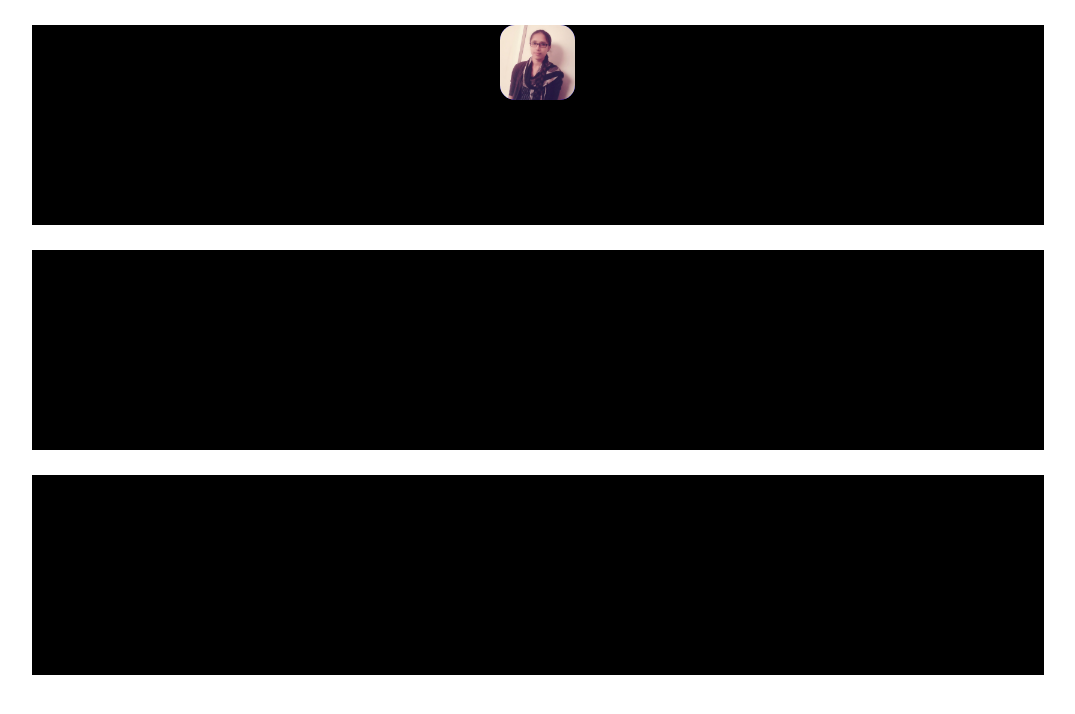
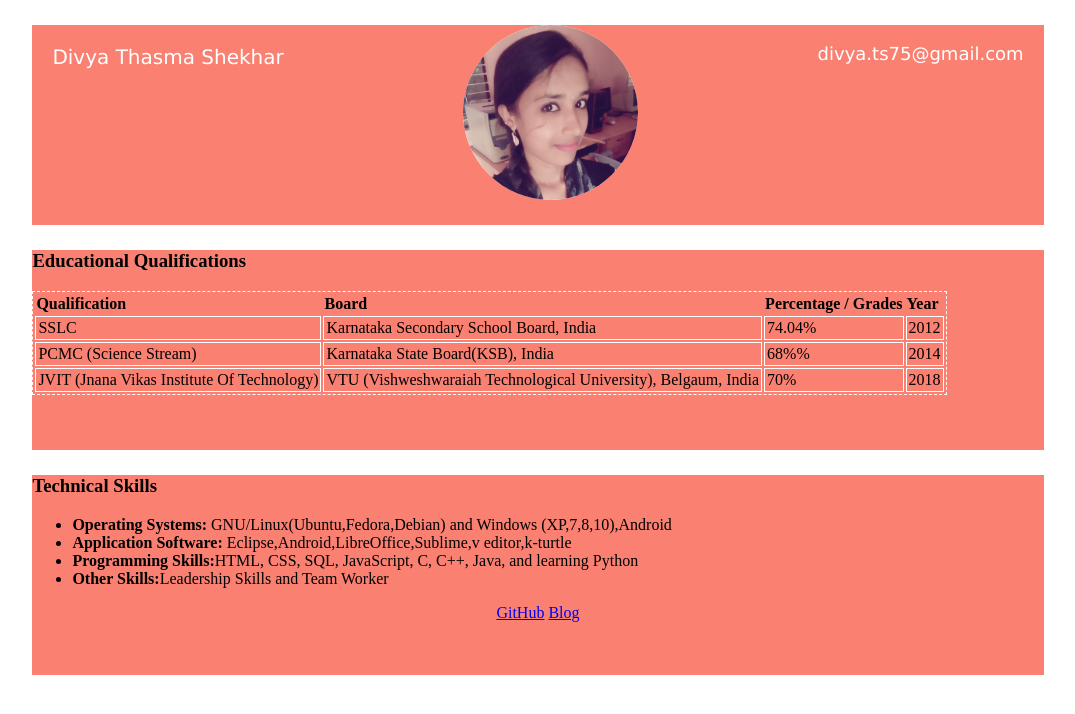
Before and after one commit to divya-ts/SimpleWebPage, a plain HTML site: page index.html in a window 1280 px wide. Shown: the whole page, without its empty margins (102-1177 px from the left). Drawn offline with Linux system fonts and the light colour scheme.

Commit message:
Added Full Details to my Profile

```diff
--- a/css/bio-page.css
+++ b/css/bio-page.css
@@ -2,22 +2,56 @@
 	box-sizing: border-box;
 }
 .content-block {
+	text-align: left;
 	display:block;
 	width: 80%;
 	margin-left: 10%;
 	height: 200px;
-	background-color: black;
+	background-color: #FA8072;
 	margin-top: 25px;
 	position: relative;
 }
 
 .img-holder {
-	width: 75px;
-	height: 75px;
+	width: 175px;
+	height: 175px;
 	border-radius: 50%;
-	background-color: blue;
+	background-color: white;
 	margin: 20px auto;
 	position: relative;
 	overflow: hidden;
-	border-radius: 20%;
 }
+
+table
+{
+    border: 1px dashed white;
+    }
+td
+{
+    padding: 2px;
+    border: 1px solid white;
+    }
+
+#email{
+    float:right;
+    margin-right: 20px;
+	padding-bottom: 10px;
+	font-size: 18px;
+	font-family: Verdana, sans-serif;
+	color: #ffffff;
+}
+
+#name {
+    float:left;
+	margin-left: 20px;
+	padding-bottom: 10px;
+	font-size: 20px;
+	font-family: Verdana, sans-serif;
+	color: #ffffff;
+}
+
+
+#course-name
+{
+    font-weight:bold;
+    }
--- a/index.html
+++ b/index.html
@@ -6,15 +6,61 @@
 	<body>
 
 		<div class="content-block">
+			<p id="name">Divya Thasma Shekhar</p>
+				 <a href = "mailto: divya.ts75@gmail.com" target="_blank"><p id="email">divya.ts75@gmail.com</p></a>
 			<div class="img-holder">
-				<img src="img/my-pic.jpg" width=100% >
+				<img src="img/mypic.jpg" width=100% >
 			</div>
 		</div>
 
 		<div class="content-block">
+			 <h3>Educational Qualifications</h3>
+            <table>
+                <tr>
+                    <th>Qualification</th>
+                    <th>Board</th>
+                    <th>Percentage / Grades</th>
+                    <th>Year</th>
+                </tr>
+                <tr>
+                    <td>SSLC</td>
+                    <td>Karnataka Secondary School Board, India</td>
+                    <td>74.04%</td>
+                    <td>2012</td>
+                </tr>
+                <tr>
+                    <td>PCMC (Science Stream)</td>
+                    <td>Karnataka State Board(KSB), India</td>
+                    <td>68%%</td>
+                    <td>2014</td>
+                </tr>
+                <tr>
+                    <td>JVIT (Jnana Vikas Institute Of Technology)</td>
+                    <td>VTU (Vishweshwaraiah Technological University), Belgaum, India</td>
+                    <td>70%</td>
+                    <td>2018</td>
+                </tr>
+            </table>
 		</div>
 
 		<div class="content-block">
+			            <h3>Technical Skills</h3>
+            <p>
+            <ul>
+                <li>
+                <span id="course-name">Operating Systems:</span> GNU/Linux(Ubuntu,Fedora,Debian) and Windows (XP,7,8,10),Android</li>
+                <li>
+                <span id="course-name">Application Software:</span> Eclipse,Android,LibreOffice,Sublime,v editor,k-turtle</li>
+                <li>
+                <span id="course-name">Programming Skills:</span>HTML, CSS, SQL, JavaScript, C, C++, Java, and learning Python</li>
+                <li>
+                <span id="course-name">Other Skills:</span>Leadership Skills and Team Worker</li>
+              </ul>
+            </p>
+            <center>
+             <a href=https://github.com/divya-ts target="blank">GitHub</a>
+    				 <a href=https://divyats75.wordpress.com target="blank">Blog</a>
+    				</center>
 		</div>
 
 	</body>
```
Also changed, not shown: my-name.css (added, +16 -0 lines), img/mypic.jpg (added).
